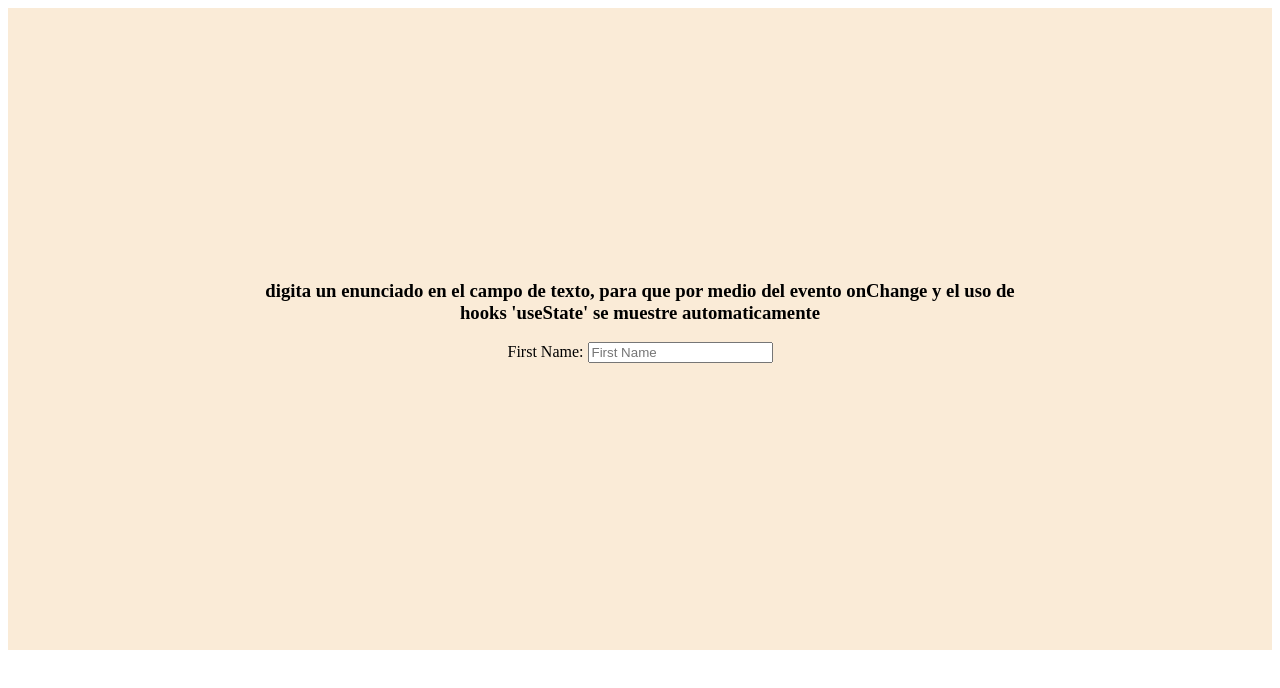
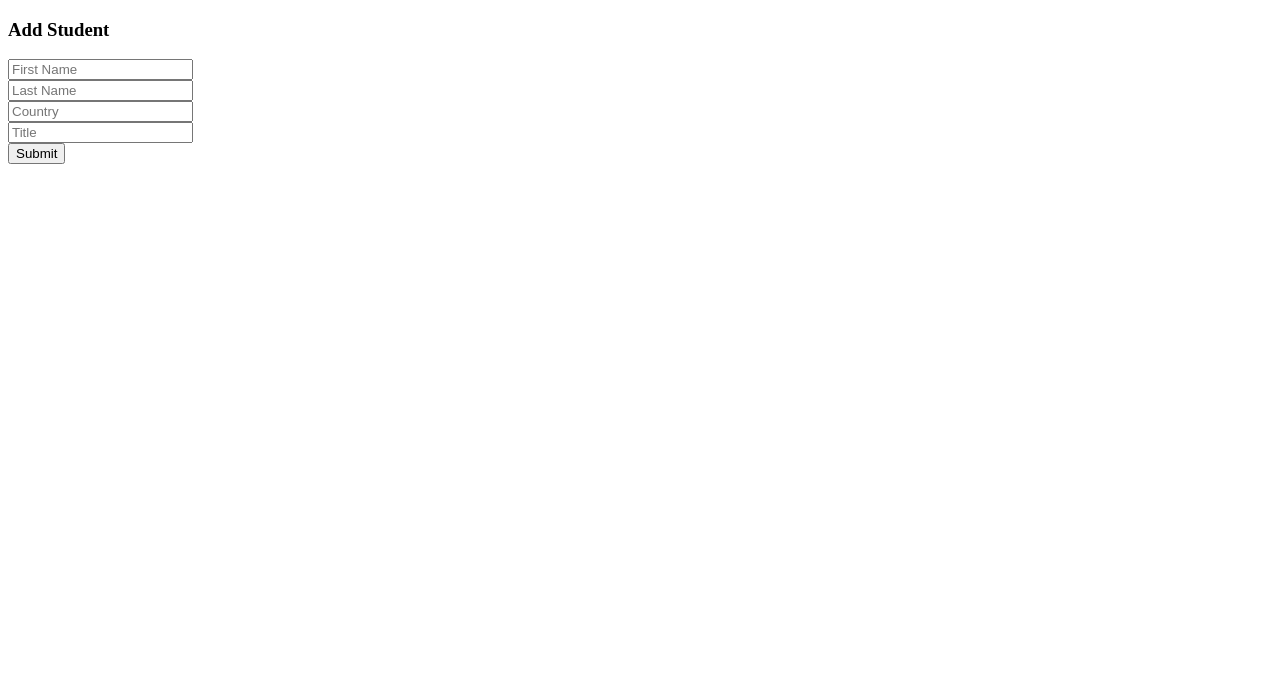
Before and after one commit to oscarburbano278/AprendoReact, a React (Vite) app in the folder my-react-app/: page / in a window 1280 px wide. Shown: the top 688 px of the page. Built offline with nearby package versions, Linux system fonts and the light colour scheme.

Commit message:
este ejercicio capturamos los valores de los campos de texto por medio de hooks y un evento onSubmit para mostrarlos en una funcion de alert

```diff
--- a/my-react-app/src/App.jsx
+++ b/my-react-app/src/App.jsx
@@ -1,34 +1,73 @@
 import React, { useState } from "react";
-import "./App.css";
 
-const App = () =>{
+const App = () => {
+  // Estado para almacenar todos los campos
+  const [formData, setFormData] = useState({
+    firstName: "",
+    lastName: "",
+    country: "",
+    title: "",
+  });
 
-  const[firstName, setFirstName] = useState("");
-
-
+  // Función para manejar cambios en los inputs
   const handleChange = (e) => {
-    setFirstName(e.target.value)
-
+    const { name, value } = e.target; // Obtén el nombre y el valor del input
+    setFormData({ ...formData, [name]: value }); // Actualiza solo el campo correspondiente
   };
 
+  // Función para manejar el envío del formulario
+  const handleSubmit = (e) => {
+    e.preventDefault(); // Previene el comportamiento predeterminado de recargar la página
+    console.log("Formulario enviado:", formData); // Aquí puedes procesar los datos
+    alert(`Student added: ${formData.firstName} ${formData.lastName}, ${formData.country}, ${formData.title}`);
+  };
 
   return (
-      <div className='App'>
-        <h3>digita un enunciado en el campo de texto, para que por medio del
-          evento onChange y el uso de hooks 'useState' se muestre automaticamente
-        </h3>
-        <label htmlFor='firstName'>First Name: </label>
+    <div className="App">
+      <h3>Add Student</h3>
+      <form onSubmit={handleSubmit}>
+        <div>
           <input
-          type='text'
-          id='firstName'
-          name='firstName'
-          placeholder='First Name'
-          value={firstName}
+            type="text"
+            name="firstName"
+            placeholder="First Name"
+            value={formData.firstName}
             onChange={handleChange}
           />
-        <h1>{firstName}</h1>
+        </div>
+        <div>
+          <input
+            type="text"
+            name="lastName"
+            placeholder="Last Name"
+            value={formData.lastName}
+            onChange={handleChange}
+          />
+        </div>
+        <div>
+          <input
+            type="text"
+            name="country"
+            placeholder="Country"
+            value={formData.country}
+            onChange={handleChange}
+          />
+        </div>
+        <div>
+          <input
+            type="text"
+            name="title"
+            placeholder="Title"
+            value={formData.title}
+            onChange={handleChange}
+          />
+        </div>
+        <button className="btn btn-success" type="submit">
+          Submit
+        </button>
+      </form>
     </div>
   );
-}
+};
 
 export default App;
```
Lines whose indentation alone changed are shown as unchanged.
